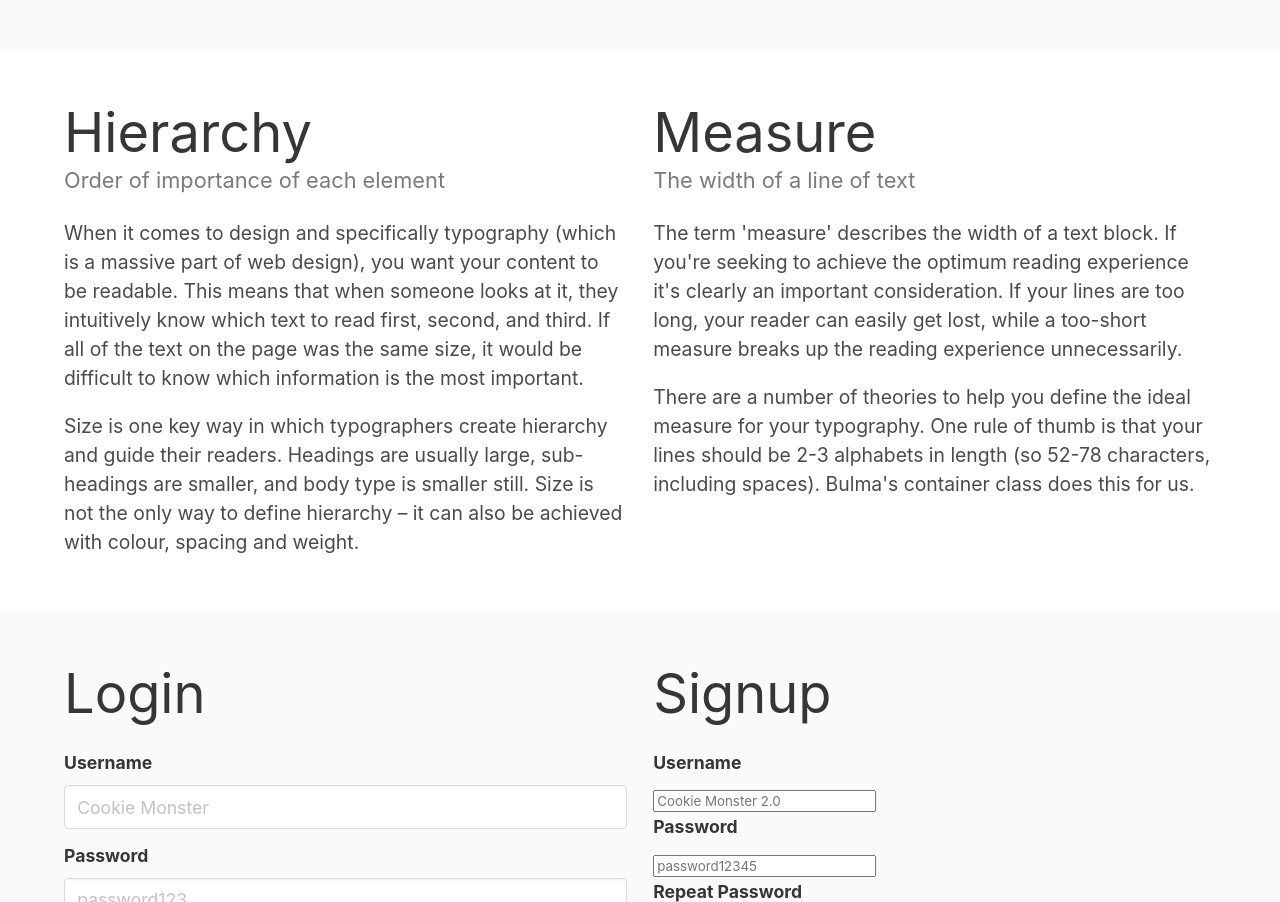
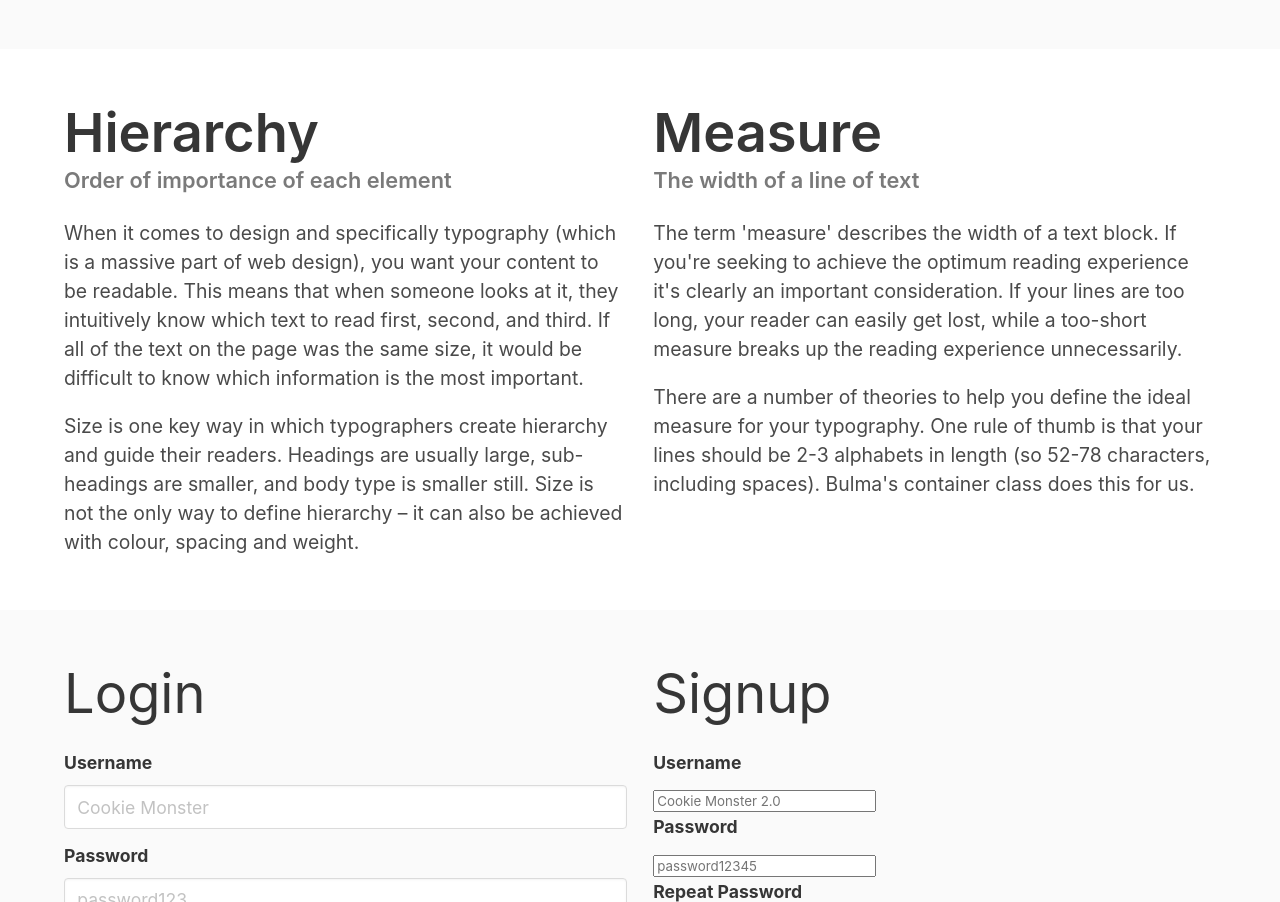
Before and after one commit to jdmar3-comp426/a02-garv929, a website: page index.html in a window 1280 px wide. Shown: the part 2969-3871 px from the top of the page. Drawn offline with nearby package versions, Linux system fonts and the light colour scheme; a web font is replaced by a local one.

Commit message:
Second commit: fixed some errors

```diff
--- a/index.html
+++ b/index.html
@@ -120,8 +120,8 @@
         <div class="content">
             <div class="columns">
                 <div class="column">
-                    <h1 class="title has-text-weight-normal">Hierarchy</h1>
-                    <h5 class="subtitle has-text-grey has-text-weight-normal">Order of importance of each element</h5>
+                    <h1 class="title">Hierarchy</h1>
+                    <h5 class="subtitle has-text-grey">Order of importance of each element</h5>
                     <p>
 		    	When it comes to design and specifically typography (which is a massive part of web design), you want your content to be readable.
 			This means that when someone looks at it, they intuitively know which text to read first, second, and third.
@@ -134,8 +134,8 @@
 		    </p>
                 </div>
                 <div class="column">
-                    <h1 class="title has-text-weight-normal">Measure</h1>
-                    <h5 class="subtitle has-text-grey has-text-weight-normal">The width of a line of text</h5>
+                    <h1 class="title">Measure</h1>
+                    <h5 class="subtitle has-text-grey">The width of a line of text</h5>
                     <p>
 		    	The term 'measure' describes the width of a text block.
 		    	If you're seeking to achieve the optimum reading experience it's clearly an important consideration.
```
